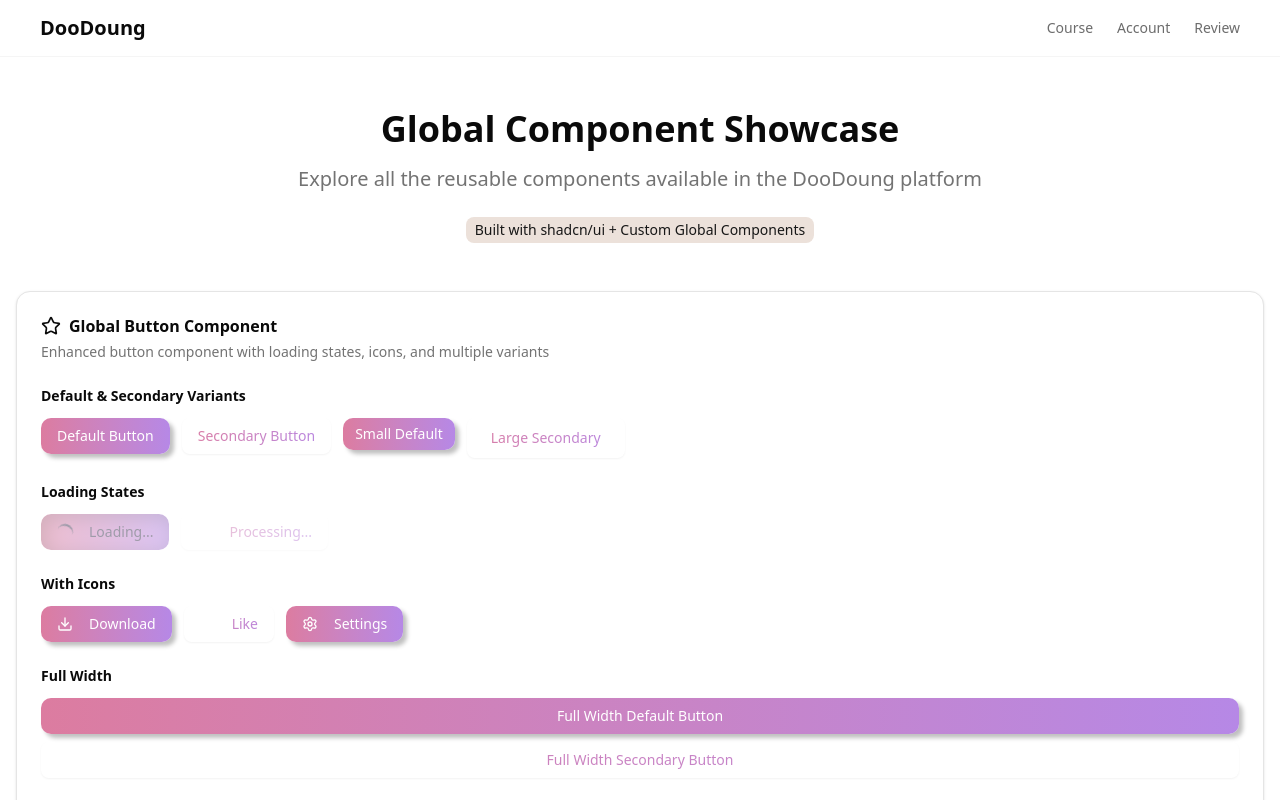
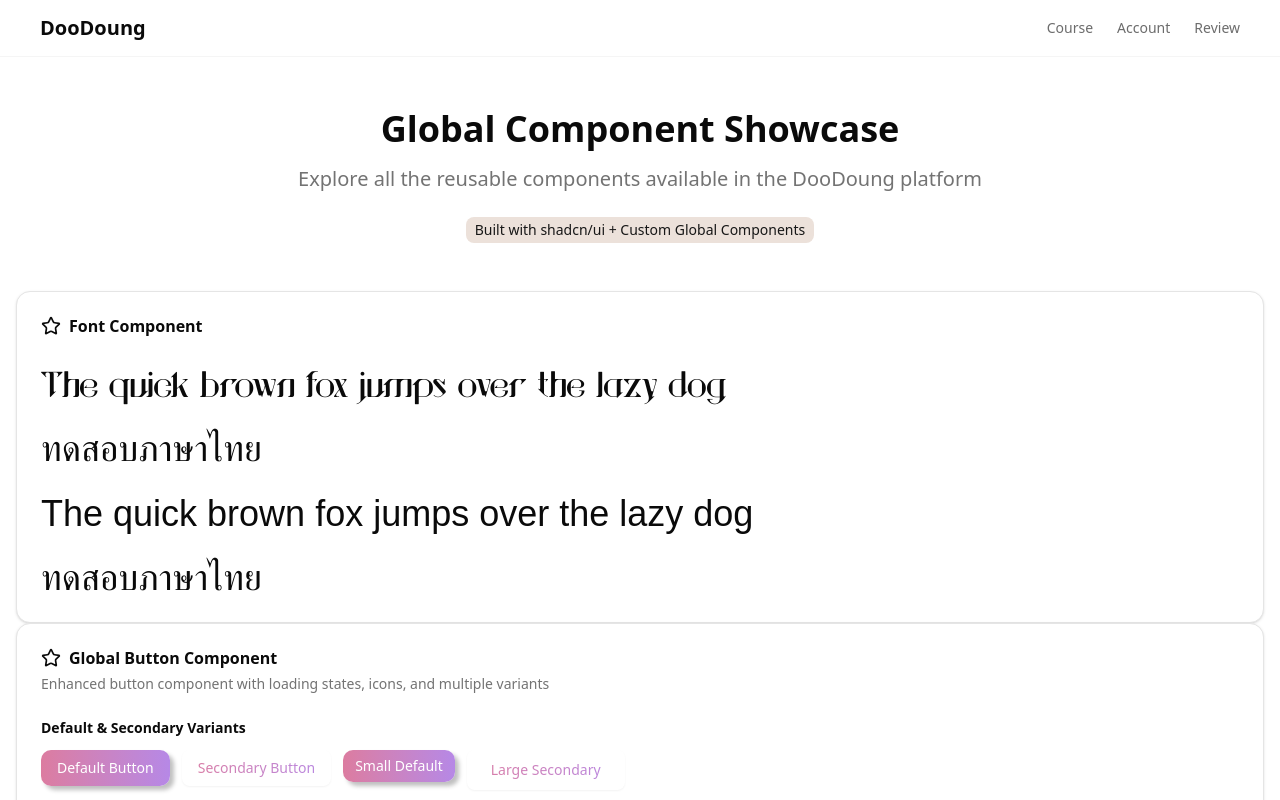
Before and after one commit to DooDoung/doo-doung-frontend, a Next.js app: page /globalcomponents in a window 1280 px wide. Shown: the top 800 px of the page. Built offline with nearby package versions, Linux system fonts and the light colour scheme; a web font is replaced by a local one.

Commit message:
add: font

```diff
--- a/src/components/globalComponents/Input.tsx
+++ b/src/components/globalComponents/Input.tsx
@@ -1,6 +1,7 @@
 import * as React from "react";
+
+import { Input } from "@/components/ui/input";
 import { cn } from "@/lib/utils";
-import { Input } from "@/components/ui/input";
 
 interface GlobalInputProps
   extends Omit<React.ComponentPropsWithoutRef<"input">, "size"> {
--- a/src/pages/globalcomponents.tsx
+++ b/src/pages/globalcomponents.tsx
@@ -1,8 +1,17 @@
+import {
+  AlertCircle,
+  Download,
+  Heart,
+  Settings,
+  Star,
+  User,
+} from "lucide-react";
+
 import { DefaultLayout, GlobalButton } from "@/components/globalComponents";
+import { GlobalInput } from "@/components/globalComponents";
+import { Alert, AlertDescription, AlertTitle } from "@/components/ui/alert";
+import { Badge } from "@/components/ui/badge";
 import { Button } from "@/components/ui/button";
-import { GlobalInput } from "@/components/globalComponents";
-import { Input } from "@/components/ui/input";
-import { Label } from "@/components/ui/label";
 import {
   Card,
   CardContent,
@@ -10,18 +19,10 @@ import {
   CardHeader,
   CardTitle,
 } from "@/components/ui/card";
-import { Badge } from "@/components/ui/badge";
-import { Alert, AlertDescription, AlertTitle } from "@/components/ui/alert";
+import { Input } from "@/components/ui/input";
+import { Label } from "@/components/ui/label";
 import { Switch } from "@/components/ui/switch";
 import { Textarea } from "@/components/ui/textarea";
-import {
-  Star,
-  Heart,
-  Download,
-  Settings,
-  User,
-  AlertCircle,
-} from "lucide-react";
 
 export default function GlobalComponentShowcase() {
   return (
@@ -37,6 +38,29 @@ export default function GlobalComponentShowcase() {
           <Badge variant="secondary" className="text-sm">
             Built with shadcn/ui + Custom Global Components
           </Badge>
+        </div>
+
+        <div className="space-y-12">
+          <section>
+            <Card>
+              <CardHeader>
+                <CardTitle className="flex items-center gap-2">
+                  <Star className="h-5 w-5" />
+                  Font Component
+                </CardTitle>
+              </CardHeader>
+              <CardContent className="space-y-6">
+                <p className="font-sanctuary text-4xl">
+                  The quick brown fox jumps over the lazy dog
+                </p>
+                <p className="font-sanctuary text-4xl">ทดสอบภาษาไทย</p>
+                <p className="font-sulphur text-4xl">
+                  The quick brown fox jumps over the lazy dog
+                </p>
+                <p className="font-sulphur text-4xl">ทดสอบภาษาไทย</p>
+              </CardContent>
+            </Card>
+          </section>
         </div>
 
         <div className="space-y-12">
```
